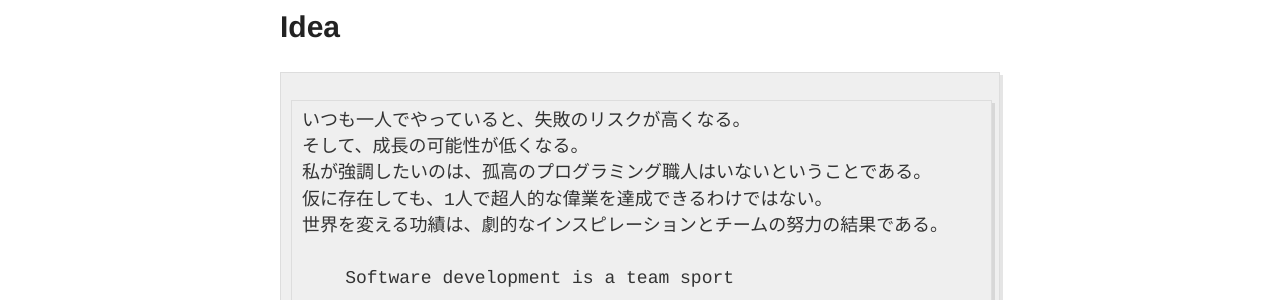
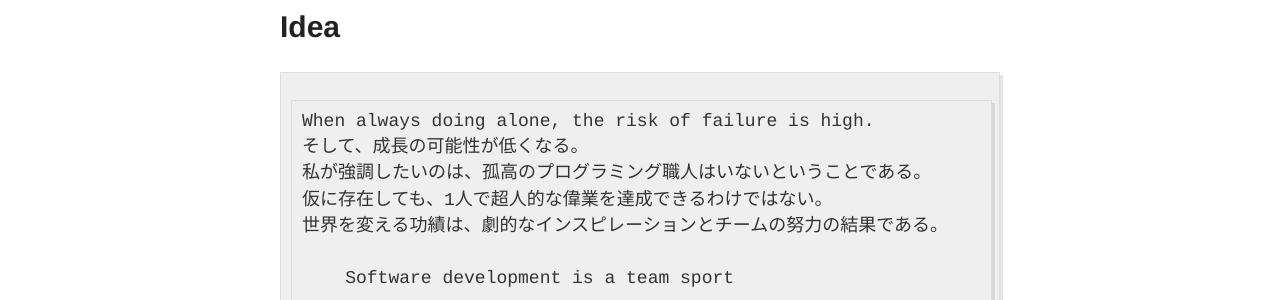
Before and after one commit to The-Actual-Damien/nondroid5-jeckyll, a Jekyll site: the page built from _posts/2111-11-11-Idea.md, in a window 1280 px wide. Shown: the part 160-460 px from the top of the page. Built offline with Jekyll 4.4.1, drawn with Linux system fonts in a browser that asks for light colours; Markdown is read by kramdown in place of the engine named in the settings; some of the changed text lies outside the part shown.

Commit message:
Update 2111-11-11-Idea.md

```diff
--- a/_posts/2111-11-11-Idea.md
+++ b/_posts/2111-11-11-Idea.md
@@ -3,7 +3,7 @@ layout: post
 title: Idea
 ---
 
-    いつも一人でやっていると、失敗のリスクが高くなる。
+    When always doing alone, the risk of failure is high.
     そして、成長の可能性が低くなる。
     私が強調したいのは、孤高のプログラミング職人はいないということである。
     仮に存在しても、1人で超人的な偉業を達成できるわけではない。
```
